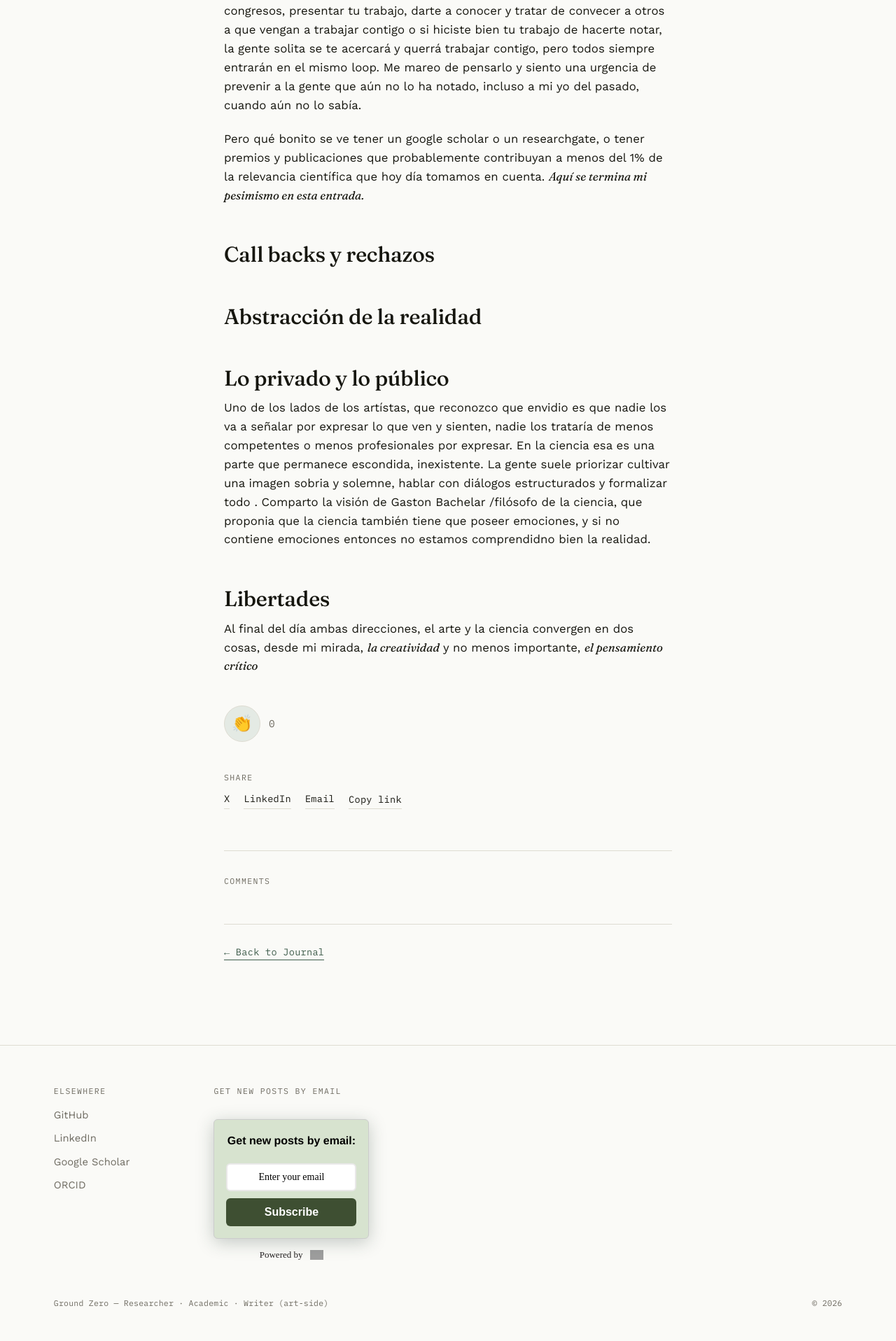
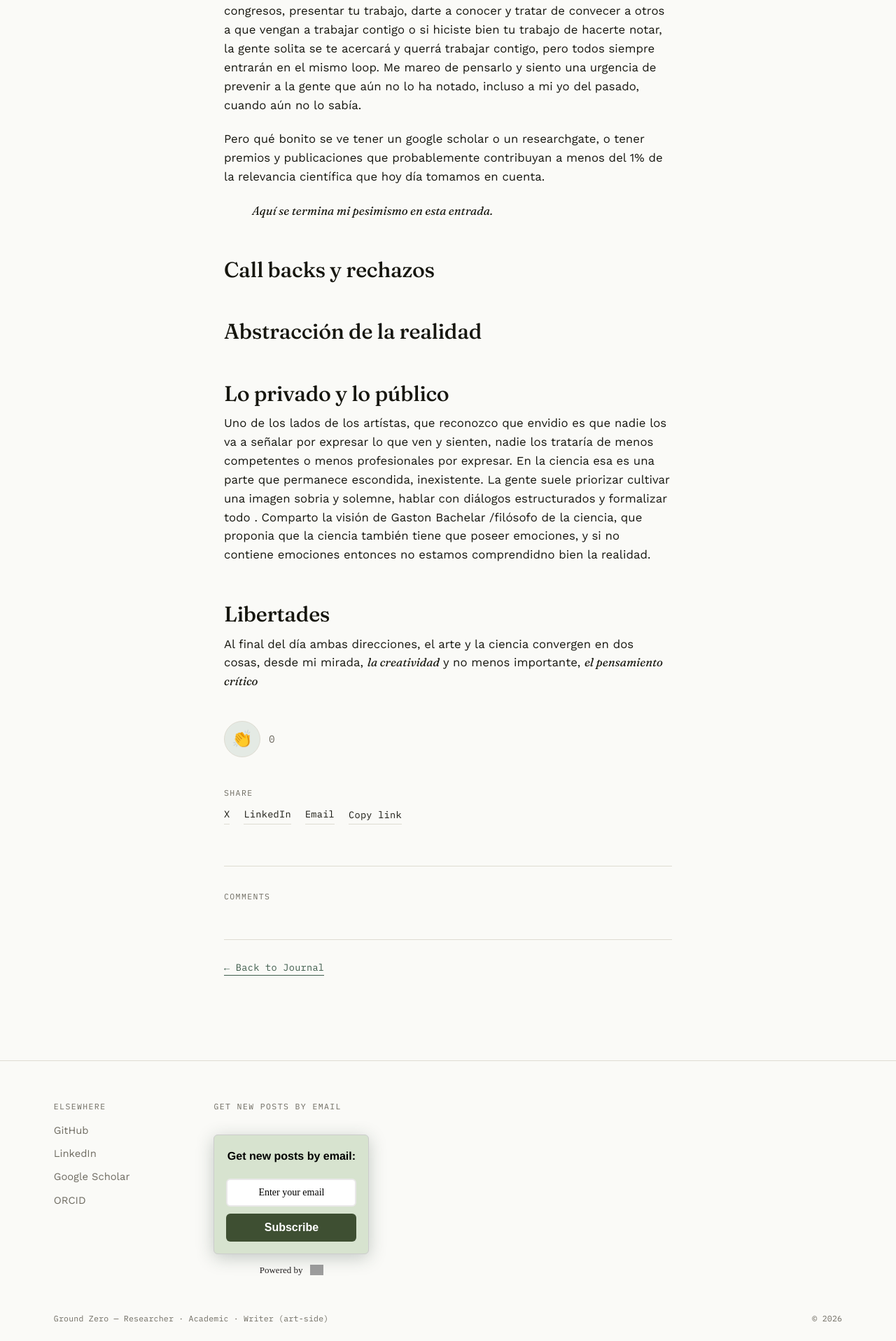
Before and after one commit to AnaAquiles/AnaAquiles.github.io, a Jekyll site: the page built from _posts/2026-09-30-curadores-esp.md, in a window 1280 px wide. Shown: the part 4385-6301 px from the top of the page at 70% size. Built offline with Jekyll 4.4.1, drawn with Linux system fonts in a browser that asks for light colours; comment, search, counter and statistics services are not loaded; grey boxes are pictures that could not be loaded.

```diff
--- a/_posts/2026-09-30-curadores-esp.md
+++ b/_posts/2026-09-30-curadores-esp.md
@@ -40,7 +40,9 @@ Los científicos, pienso que aceptamos un poco bajo una ignorancia inocente, má
 
 Hay una especie de delirio en el tomar la decisión de salirse de ese loop sin fin y buscar vivir más estable y quedarse confiando que el próximo intento, la próxima postulación te aceptará y podrás seguir produciendo ciencia, enviando tu trabajo a otra revista de investigación, y luego claro viajar a congresos, presentar tu trabajo, darte a conocer y tratar de convecer a otros a que vengan a trabajar contigo o si hiciste bien tu trabajo de hacerte notar, la gente solita se te acercará y querrá trabajar contigo, pero todos siempre entrarán en el mismo loop. Me mareo de pensarlo y siento una urgencia de prevenir a la gente que aún no lo ha notado, incluso a mi yo del pasado, cuando aún no lo sabía.
 
-Pero qué bonito se ve tener un google scholar o un researchgate, o tener premios y publicaciones que probablemente contribuyan a menos del 1% de la relevancia científica que hoy día tomamos en cuenta. _Aquí se termina mi pesimismo en esta entrada._
+Pero qué bonito se ve tener un google scholar o un researchgate, o tener premios y publicaciones que probablemente contribuyan a menos del 1% de la relevancia científica que hoy día tomamos en cuenta.
+
+>_Aquí se termina mi pesimismo en esta entrada._
 
 
 ## Call backs y rechazos
```
